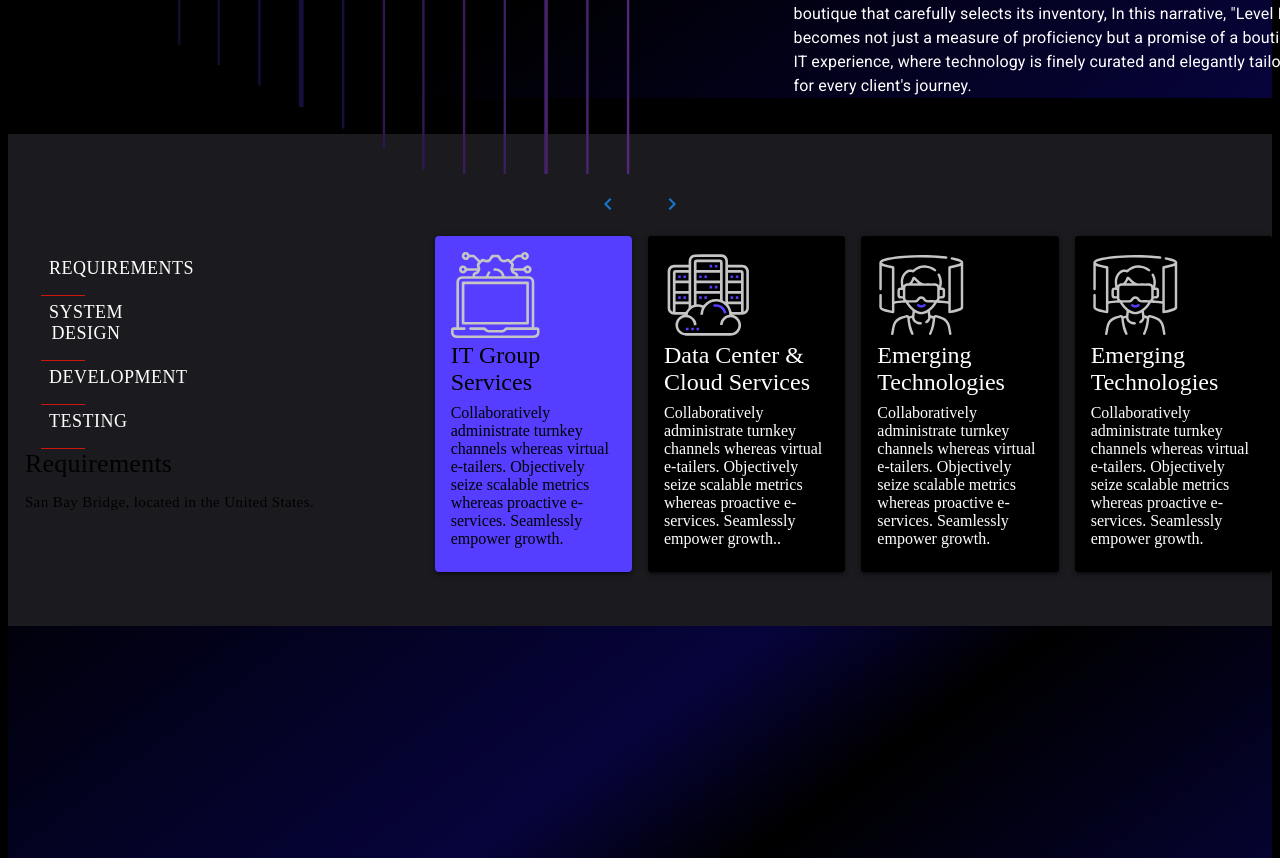
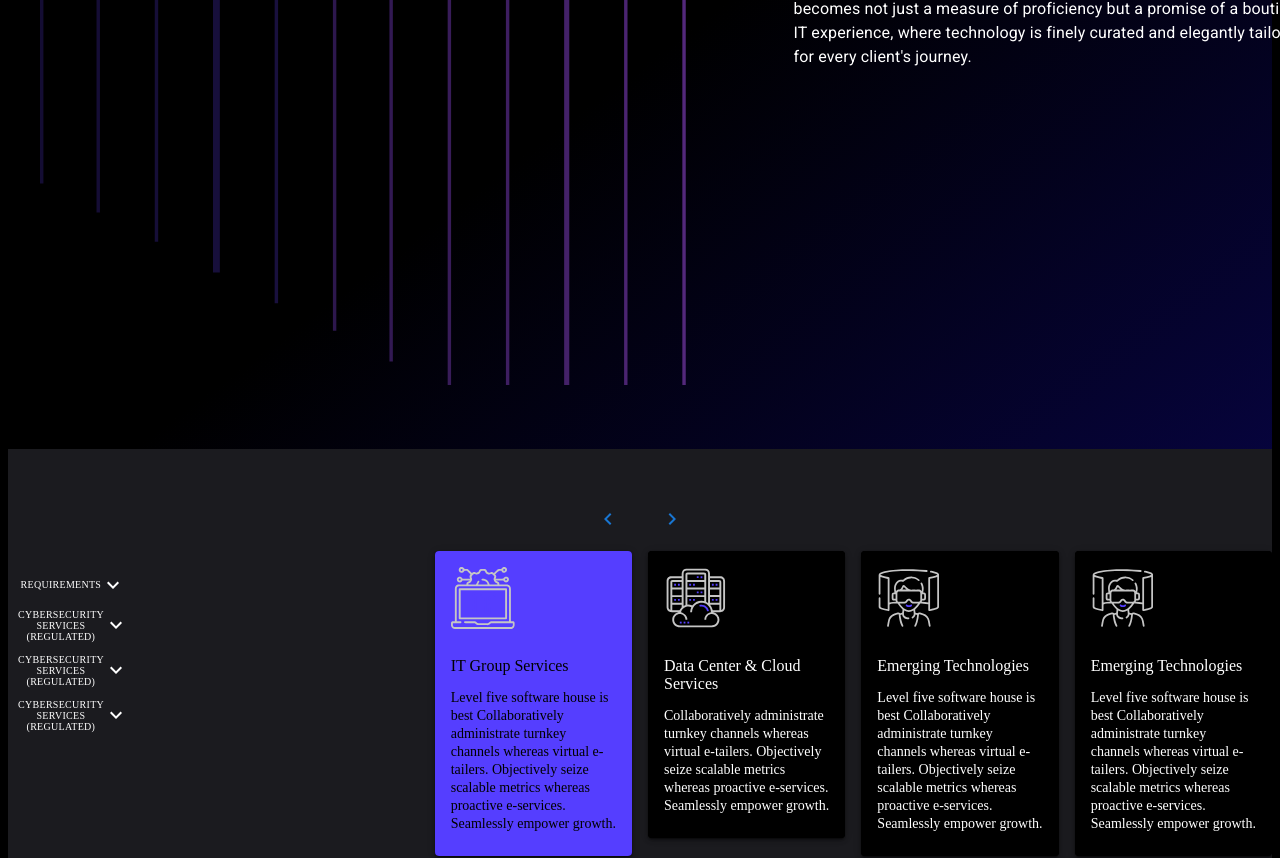
Before and after one commit to professor2203/front-end--level-five-, a Next.js app: page / in a window 1280 px wide. Shown: the part 1940-2798 px from the top of the page. Built offline with nearby package versions, Linux system fonts and the light colour scheme; a web font is replaced by a local one.

Commit message:
update color

```diff
--- a/src/components/Design2.jsx
+++ b/src/components/Design2.jsx
@@ -34,8 +34,8 @@ export function IconLine() {
   return (
     <svg
       xmlns="http://www.w3.org/2000/svg"
-      width="60vw"
-      height="60vh"
+      width="55vw"
+      height="90vh"
       fill="none"
       viewBox="0 0 411 401"
     >
--- a/src/components/FilledImage.module.css
+++ b/src/components/FilledImage.module.css
@@ -1,11 +1,8 @@
+/* FilledImage.module.css */
 
 .logoContainer {
-  /* width: 1725.6px;
-  height: 297.52px; */
-
-  position:absolute;
-  animation: fillLogo 4s forwards;
-  /* clip-path: polygon(0 100%, 100% 100%, 100% 100%, 0 100%); */
+  position: absolute;
+  animation: fillLogo 2s forwards;
 }
 
 @keyframes fillLogo {
@@ -16,20 +13,19 @@
     clip-path: polygon(0 0, 100% 0, 100% 100%, 0 100%);
   }
 }
-/* FilledImage.module.css */
 
 .smallScreen {
   display: flex;
   flex-direction: row;
   justify-content: center;
-  padding-top: 90%; /* Adjust the padding-top for small screens */
+  padding-top: 90%;
 }
 
 .largeScreen {
   display: flex;
   flex-direction: row;
   justify-content: center;
-  padding-top: 20%; /* Default padding-top for large screens */
+  padding-top: 20%;
 }
 
 @media (min-width: 601px) {
@@ -37,13 +33,38 @@
     display: flex;
     flex-direction: row;
     justify-content: center;
-    padding-top: 20%; /* Padding-top for screens larger than 600px */
+    padding-top: 20%;
   }
 
   .largeScreen {
     display: flex;
     flex-direction: row;
     justify-content: center;
-    padding-top: 20%; /* Default padding-top for large screens */
+    padding-top: 20%;
   }
 }
+
+.main-page {
+  animation: slideUp 3s ease-in-out; /* Add slide-up animation */
+}
+
+@keyframes slideUp {
+  from {
+    transform: translateY(0);
+  }
+  to {
+    transform: translateY(100%);
+  }
+}
+/* Your other CSS styles */
+
+@keyframes slideDown {
+  from {
+    transform: translateY(-100%);
+    opacity: 0;
+  }
+  to {
+    transform: translateY(0);
+    opacity: 1;
+  }
+}
--- a/src/components/Footer.jsx
+++ b/src/components/Footer.jsx
@@ -20,7 +20,7 @@ export default function Footer() {
   }
 
   return (
-    <div style={{
+    <div style={{width:"",
       background: 'linear-gradient(143deg, rgba(0,0,0,1) 0%, rgba(1,1,12,1) 0%, rgba(7,4,66,0.9051995798319328) 33%, rgba(0,0,0,1) 45%, rgba(7,4,66,0.9051995798319328) 73%)'}}>
 
      <Grid container spacing={3} sx={{ borderTop: '0.5px solid #ffffff', paddingTop: '2vh', paddingBottom: '2vh' }}>
--- a/src/components/Header.jsx
+++ b/src/components/Header.jsx
@@ -51,7 +51,8 @@ export default function Header() {
           {/* Bottom Grid Item */}
           <Grid item xs={12}>
 
-              <img src="./thumbnail_Master_logo_white 2 (1).svg" alt="" style={{ paddingLeft: "4.5vh", width: "45vh", }} />
+          <img src="./thumbnail_Master_logo_white 2 (1).svg" alt="" style={{ paddingLeft: isSmallScreen ? "15.5vh" : "4.5vh", width: isSmallScreen ? "30vh" : "15vh" }} />
+
 
           </Grid>
         </Grid>
--- a/src/components/Itsolution.jsx
+++ b/src/components/Itsolution.jsx
@@ -59,15 +59,15 @@ Copy code
   variant="contained"
   sx={{
     backgroundColor: "#553EFF",
-    width: { xs: '100%', sm: '40%' }, // Adjust width for different breakpoints
-    height: { xs: '28px', sm: '35px' } ,
+    width: { xs: '5vh', sm: '40%' }, // Adjust width for different breakpoints
+    height: { xs: '36px', sm: '35px' } ,
     paddingLeft: {
-      xs: ".4vh", // Font size on extra-small screens
+      xs: "vh", // Font size on extra-small screens
       sm: "18px", // Font size on small screens
       md: "7px"  // Font size on medium screens and above
     }// Adjust height for different breakpoints
    , fontSize: {
-      xs: "1.2vh", // Font size on extra-small screens
+      xs: "1vh", // Font size on extra-small screens
       sm: "18px", // Font size on small screens
       md: "7px"  // Font size on medium screens and above
     }// Adjust height for different breakpoints
@@ -80,7 +80,7 @@ Copy code
             </Grid>
             <Grid item xs={12} md={6}>
 
-              <Box sx={{ paddingLeft: { xs: "0", md: "10vh" } ,width: { xs: "50vh", md: "93.5vh" }}}>
+              <Box sx={{ paddingLeft: { xs: "0", md: "10vh" } ,width: { xs: "45vh", md: "93.5vh" }}}>
                 <Typography sx={{ color:"#fff" }}>
                   We aspire to be the premier IT solutions facilitator in the Kingdom, connecting clients with specialized expertise while maintaining operational agility and cost-effectiveness.
                 </Typography>
--- a/src/components/Loading.jsx
+++ b/src/components/Loading.jsx
@@ -25,7 +25,7 @@ const Loading = () => {
   }, []);
 
   return (
-    <div className="loading">
+    <div className="loading" style={{background: 'linear-gradient(143deg, rgba(0,0,0,1) 1%, rgba(7,4,66,1) 47%, rgba(1,1,12,1) 89%)',height:"97.6vh"}}>
       <div className="h-screen">
         <div className={`text-center relative transform scale-75 top-40 z-10 ${is600 ? styles.smallScreen : styles.largeScreen}`}>
           <Image
--- a/src/components/Nevbar.jsx
+++ b/src/components/Nevbar.jsx
@@ -32,6 +32,14 @@ export default function Navbar() {
     setAnchorEl(null);
   };
 
+  const handleLogoMouseEnter = () => {
+    setShowLinks(true);
+  };
+
+  const handleLogoMouseLeave = () => {
+    setShowLinks(false);
+  };
+
   const handleMenuIconMouseEnter = () => {
     setShowLinks(true);
   };
@@ -45,12 +53,16 @@ export default function Navbar() {
   }
 
   return (
-    <div style={{paddingRight:"vh",background: 'linear-gradient(241deg, rgba(0,0,0,1) 10%, rgba(7,4,66,0.9051995798319328) 100%)'}}>
+    <div style={{ background: 'linear-gradient(241deg, rgba(0,0,0,1) 10%, rgba(7,4,66,0.9051995798319328) 100%)', }}>
 
-  <AppBar position="static" sx={{ backgroundColor: "inherit" }}>
+   <AppBar position="static" sx={{ backgroundColor: "inherit" }}>
       <Toolbar sx={{ justifyContent: 'space-between', backgroundColor: "inherit" }}>
         {/* Logo and Links */}
-        <Typography variant="h6" component="div">
+        <Typography variant="h6" component="div"
+          onMouseEnter={handleLogoMouseEnter}
+          onMouseLeave={handleLogoMouseLeave}
+          style={{ display: 'flex', alignItems: 'center' }}
+        >
         </Typography>
 
         {/* Menu Icon and Links */}
@@ -98,6 +110,6 @@ export default function Navbar() {
         </div>
       </Toolbar>
     </AppBar>
-</div>
+  </div>
   );
 }
--- a/src/components/ResponsiveCard.jsx
+++ b/src/components/ResponsiveCard.jsx
@@ -7,45 +7,38 @@ import KeyboardArrowLeft from '@mui/icons-material/KeyboardArrowLeft';
 import KeyboardArrowRight from '@mui/icons-material/KeyboardArrowRight';
 import ExpandMoreIcon from '@mui/icons-material/ExpandMore';
 import Card from '@mui/material/Card';
-import CardActions from '@mui/material/CardActions';
 import CardContent from '@mui/material/CardContent';
-import CardMedia from '@mui/material/CardMedia';
 import Grid from '@mui/material/Grid';
-import Work from './Work';
 import React, { useState, useEffect } from "react";
-import {  Divider } from "@mui/material";
 import useMediaQuery from "@mui/material/useMediaQuery";
 
 const sections = [
-  { label: "Requirements", content: "San  Bay Bridge, located in the United States." },
-  { label: "System Design", content: "A beautiful bird perched on a tree branch." },
-  { label: "Development", content: "A stunning view of Bali, Indonesia." },
-  { label: "Testing", content: "Scenic view of Goč, a  in Serbia." },
-
+  { label: "Requirements", content: "Level Five Information Systems Technology Company emerged as a boutique IT house with a distinctive story. The choice of “Level Five” was akin to the journey through a boutique, where each level represents a curated space of expertise. Just as one explores unique offering in a boutique, Level Five aspires to deliver specialized and tailored IT solutions at the highest level of proficiency." },
+  { label: "Cybersecurity Services (regulated)", content: "Collaboratively administrate turnkey channels whereas virtual e-tailers. Objectively seize scalable metrics whereas proactive e-services. Seamlessly empower growth." },
+  { label: "Cybersecurity Services (regulated)", content: "Collaboratively administrate turnkey channels whereas virtual e-tailers. Objectively seize scalable metrics whereas proactive e-services. Seamlessly empower growth." },
+  { label: "Cybersecurity Services (regulated)", content: "Collaboratively administrate turnkey channels whereas virtual e-tailers. Objectively seize scalable metrics whereas proactive e-services. Seamlessly empower growth." },
 ];
-
-
 
 const images = [
   {
     label: 'IT Group Services',
     src: './1 (1).svg',
-    description: 'Collaboratively administrate turnkey channels whereas virtual e-tailers. Objectively seize scalable metrics whereas proactive e-services. Seamlessly empower growth.',
+    description: 'Level five software house is best Collaboratively administrate turnkey channels whereas virtual e-tailers. Objectively seize scalable metrics whereas proactive e-services. Seamlessly empower growth.',
   },
   {
     label: 'Data Center & Cloud Services',
     src: './2 (1).svg',
-    description: 'Collaboratively administrate turnkey channels whereas virtual e-tailers. Objectively seize scalable metrics whereas proactive e-services. Seamlessly empower growth..',
-  },
-  {
-    label: 'Emerging Technologies',
-    src: './3 (1).svg',
     description: 'Collaboratively administrate turnkey channels whereas virtual e-tailers. Objectively seize scalable metrics whereas proactive e-services. Seamlessly empower growth.',
   },
   {
     label: 'Emerging Technologies',
     src: './3 (1).svg',
-    description: 'Collaboratively administrate turnkey channels whereas virtual e-tailers. Objectively seize scalable metrics whereas proactive e-services. Seamlessly empower growth.',
+    description: 'Level five software house is best Collaboratively administrate turnkey channels whereas virtual e-tailers. Objectively seize scalable metrics whereas proactive e-services. Seamlessly empower growth.',
+  },
+  {
+    label: 'Emerging Technologies',
+    src: './3 (1).svg',
+    description: 'Level five software house is best Collaboratively administrate turnkey channels whereas virtual e-tailers. Objectively seize scalable metrics whereas proactive e-services. Seamlessly empower growth.',
   },
 ];
 
@@ -53,23 +46,9 @@ function ResponsiveCard() {
   const theme = useTheme();
   const [activeStep, setActiveStep] = useState(0);
   const [showContact, setShowContact] = useState(false);
-
-  const handleNext = () => {
-    setActiveStep((prevActiveStep) => (prevActiveStep + 1) % images.length);
-  };
-
-  const handleBack = () => {
-    setActiveStep((prevActiveStep) =>
-      prevActiveStep === 0 ? images.length - 1 : prevActiveStep - 1
-    );
-  };
-
-  const toggleContact = () => {
-    setShowContact((prevShowContact) => !prevShowContact);
-  };
   const [activeSection, setActiveSection] = useState(null);
+  const [activeImage, setActiveImage] = useState(null);
   const isLargeScreen = useMediaQuery("(max-width:900px)");
-  const isLargeScreen2 = useMediaQuery("(min-width:900px)");
 
   useEffect(() => {
     // Set the active section to the index of the "Requirements" section initially
@@ -77,43 +56,36 @@ function ResponsiveCard() {
     setActiveSection(initialSectionIndex);
   }, []);
 
-  const handleClick = (index) => {
+  const handleClickSection = (index) => {
     setActiveSection(activeSection === index ? null : index);
   };
 
+  const handleClickImage = (index) => {
+    setActiveImage(activeImage === index ? null : index);
+  };
+
+  const handleNext = () => {
+    setActiveStep((prevActiveStep) => (prevActiveStep + 1) % images.length);
+  };
+
+  const handleBack = () => {
+    setActiveStep((prevActiveStep) => (prevActiveStep === 0 ? images.length - 1 : prevActiveStep - 1));
+  };
+
+  const toggleContact = () => {
+    setShowContact((prevShowContact) => !prevShowContact);
+  };
 
   return (
     <>
-<br />
-<br />
-
-<div style={{backgroundColor:"#1B1B1F"}}>
-
-
-
+      <div style={{backgroundColor:"#1B1B1F", minHeight:"70vh",minWidth:"52.5vh"}}>
         <Box sx={{}}>
-<Typography sx={{}}>
-
-</Typography>
-
-
-
-
-
-
-
-
-
-
-
-
+          <Typography sx={{}}></Typography>
         </Box>
         <br />
         <br />
         <br />
-
-<Box sx={{ flexGrow: 0}}>
-
+        <Box sx={{ flexGrow: 0 }}>
           <Box sx={{ display: 'flex', justifyContent: 'center', mt: 0 }}>
             <Button size="small" onClick={handleBack}>
               <KeyboardArrowLeft />
@@ -123,30 +95,26 @@ function ResponsiveCard() {
             </Button>
           </Box>
           <Grid container spacing={2} justifyContent="end">
-
-
-
-
-
-      <Grid item  xs={12} sm={12} md={4}>
+            <Grid item xs={12} sm={12} md={4}>
               <Box sx={{ paddingX: "8%" }}>
                 <Grid container my={2} spacing={2}>
-          <Grid item xs={12} md={6} sm={6} lg={2} xl={4}>
+                  <Grid item xs={3} md={6} sm={6} lg={2} xl={4}>
                     {sections.map((section, index) => (
                       <div key={index}>
                         <Button
                           sx={{
                             color: "#ffff",
                             fontFamily: "Clash Display",
-                    fontSize: "18px",
-                    fontWeight: "500",
+                            fontSize: "10px",
+                            fontWeight: "100",
                             lineHeight: "normal",
+                            width:""
                           }}
-                  onClick={() => handleClick(index)}
+                          onClick={() => handleClickSection()}
                         >
-                  {section.label}
+                          {section.label} <ExpandMoreIcon />
+
                         </Button>
-                <Divider sx={{ borderColor: "#D0140F", marginTop: "10px" }} />
                         {activeSection === index && isLargeScreen && (
                           <Box>
                             <Typography
@@ -179,67 +147,30 @@ function ResponsiveCard() {
                       </div>
                     ))}
                   </Grid>
-            {activeSection !== null && (
-              <div style={{width:"70vh"}}>
-                <Typography
-                  sx={{
-                    color: "black",
-                    fontFamily: "Clash Display",
-                    fontSize: "26px",
-                    fontWeight: "400",
-                    lineHeight: "normal",
-                    mb: "15px",
-                  }}
-                >
-                  {sections[activeSection].label}
-                </Typography>
-                <Typography
-                  sx={{
-                    color: "black",
-                    fontFamily: "Clash Display",
-                    fontSize: "15px",
-                    fontWeight: "400",
-                    lineHeight: "normal",
-                    letterSpacing: "0.4px",
-                    inline: "",
-                  }}
-                >
-                  {sections[activeSection].content}
-                </Typography>
-              </div>
-            )}
                 </Grid>
               </Box>
             </Grid>
-
-
-
-
-
-
             {images.map((image, index) => (
-          <Grid item key={index} xs={2} sm={6} md={2}>
-            <Paper elevation={3} sx={{ p: 0, textAlign: 'start' ,backgroundColor:"black"}}>
+              <Grid item key={index} xs={3} sm={6} md={2}>
+                <Paper elevation={3} sx={{ p: 0, textAlign: 'start', backgroundColor: "black" }}>
                   <Card
                     sx={{
                       maxWidth: 245,
                       mt: 2,
                       bgcolor: activeStep === index ? '#553EFF' : 'black',
-
                     }}
-                onClick={() => setActiveStep(index)}
+                    onClick={() => handleClickImage(index)}
                   >
-
-
                     <CardContent>
-                <img src=
-                  {image.src}
-
-                alt="" />
-                  <Typography gutterBottom variant="" component="div" sx={{fontSize:"3vh" ,color: activeStep === index ? 'black' : '#ffff' }}>
+                      <img
+                        src={image.src}
+                        alt=""
+                        style={{ width: "8vh", paddingBottom: "3vh" }}
+                      />
+                      <Typography gutterBottom variant="" component="div" sx={{ fontSize: { xs: "1vh", md: "" }, color: activeStep === index ? 'black' : '#ffff', paddingBottom: "1vh", fontSize: "bold" }}>
                         {image.label}
                       </Typography>
-                  <Typography variant="" color="text.secondary" sx={{ color: activeStep === index ? 'black' : ' #ffff' }}>
+                      <Typography variant="" color="text.secondary" sx={{ color: activeStep === index ? 'black' : ' #ffff', fontSize: { xs: ".5vh", md: "" }, }}>
                         {image.description}
                       </Typography>
                     </CardContent>
@@ -247,8 +178,6 @@ function ResponsiveCard() {
                 </Paper>
               </Grid>
             ))}
-
-
           </Grid>
 
           {showContact && (
@@ -260,9 +189,7 @@ function ResponsiveCard() {
             </Box>
           )}
         </Box>
-   <br />
-   <br />
-   <br />
+
       </div>
     </>
   );
--- a/src/components/Story.jsx
+++ b/src/components/Story.jsx
@@ -5,14 +5,14 @@ import Design2 from './Design2';
 
 export default function Story() {
   return (
-    <div style={{
+    <div style={{minHeight:"100vh",minWidth:"52.2vh",
       background: 'linear-gradient(143deg, rgba(0,0,0,1) 12%, rgba(0,0,0,1) 51%, rgba(7,4,66,0.9051995798319328) 100%)   ',   }}>
     <Container>
-      <Grid container spacing={2}>
+      <Grid container spacing={2} sx={{maxHeight:"20vh"}}>
         <Grid item xs={12} md={6}></Grid>
         <Grid container spacing={2} sx={{ paddingTop: { xs: "0", md: "vh" } }}>
           <Grid item xs={12} md={6}>
-            <Box sx={{ paddingLeft: { xs: "6vh", md: "vh" },height: { xs: "20vh", md: "vh" },paddingRight: { xs: "", md: "vh" } }}>
+            <Box sx={{ paddingLeft: { xs: "6vh", md: "vh" },height: { xs: "30vh", md: "vh" },paddingRight: { xs: "", md: "vh" } }}>
               <Design2 />
             </Box>
           </Grid>
```
Lines whose indentation alone changed are shown as unchanged.
